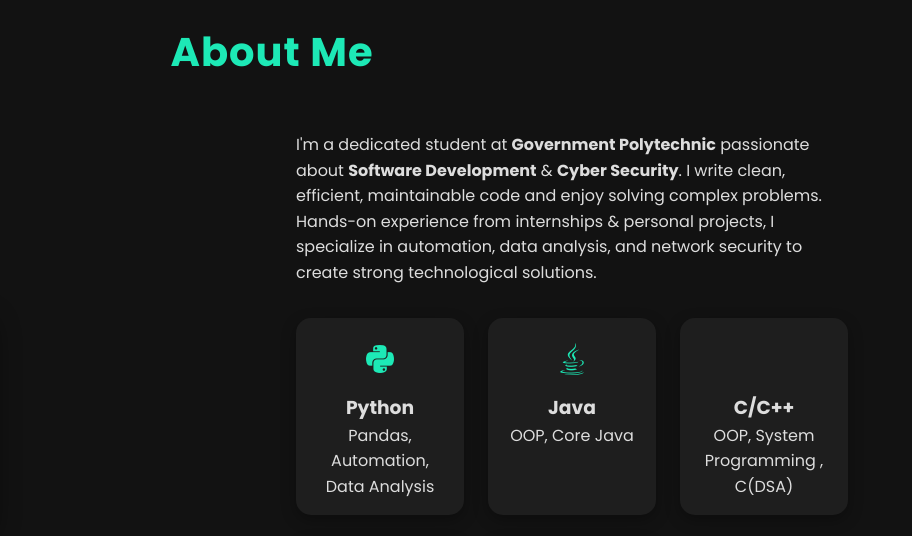
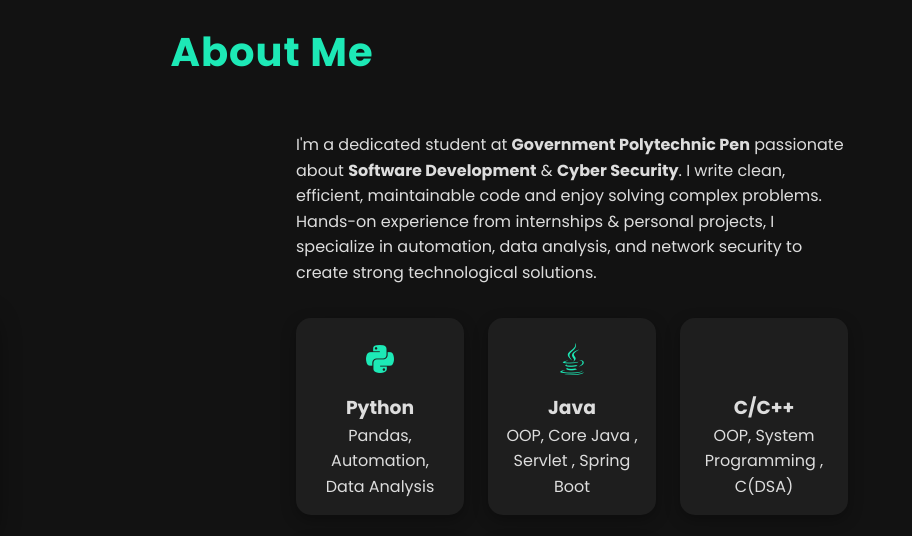
Before and after one commit to Harsh2k7/profile, a plain HTML site: page index.html in a window 1280 px wide. Shown: the part 880-1416 px from the top of the page, 368-1280 px from the left. Drawn offline with Linux system fonts and the light colour scheme; some icons are missing.

Commit message:
Update index.html

```diff
--- a/index.html
+++ b/index.html
@@ -45,12 +45,12 @@
     </div>
     <div class="about-text-skills">
         <div class="about-text">
-            <p>I'm a dedicated student at <strong>Government Polytechnic</strong> passionate about <strong>Software Development</strong> & <strong>Cyber Security</strong>. I write clean, efficient, maintainable code and enjoy solving complex problems.</p>
+            <p>I'm a dedicated student at <strong>Government Polytechnic Pen</strong> passionate about <strong>Software Development</strong> & <strong>Cyber Security</strong>. I write clean, efficient, maintainable code and enjoy solving complex problems.</p>
             <p>Hands-on experience from internships & personal projects, I specialize in automation, data analysis, and network security to create strong technological solutions.</p>
         </div>
         <div class="skills-grid">
             <div class="skill-card"><div class="skill-icon"><i class="fab fa-python"></i></div><h3>Python</h3><p>Pandas, Automation, Data Analysis</p></div>
-            <div class="skill-card"><div class="skill-icon"><i class="fab fa-java"></i></div><h3>Java</h3><p>OOP, Core Java</p></div>
+            <div class="skill-card"><div class="skill-icon"><i class="fab fa-java"></i></div><h3>Java</h3><p>OOP, Core Java , Servlet , Spring Boot</p></div>
             <div class="skill-card"><div class="skill-icon"><i class="fas fa-codie"></i></div><h3>C/C++</h3><p>OOP, System Programming , C(DSA)</p></div>
             <div class="skill-card"><div class="skill-icon"><i class="fab fa-linux"></i></div><h3>Linux & Tools</h3><p>Nmap, Security Scanning</p></div>
             <div class="skill-card"><div class="skill-icon"><i class="fab fa-html5"></i></div><h3>Web Tech</h3><p>HTML, CSS, DBMS , JavaScript</p></div>
```
